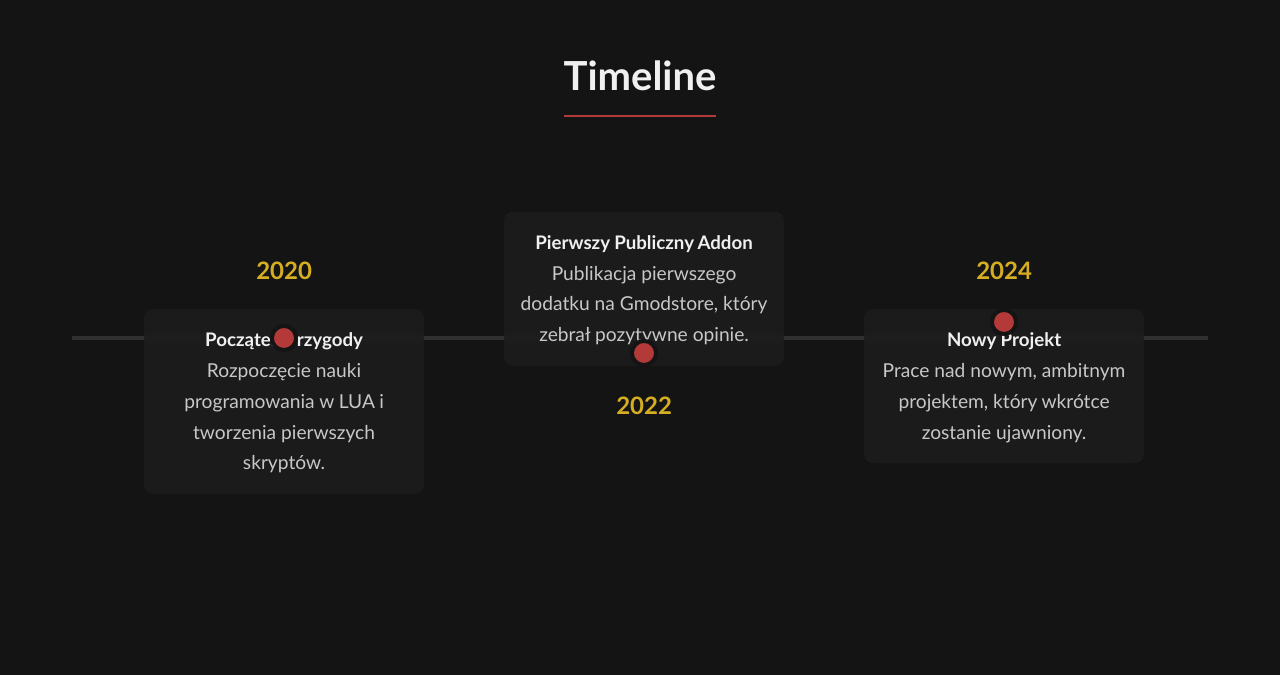
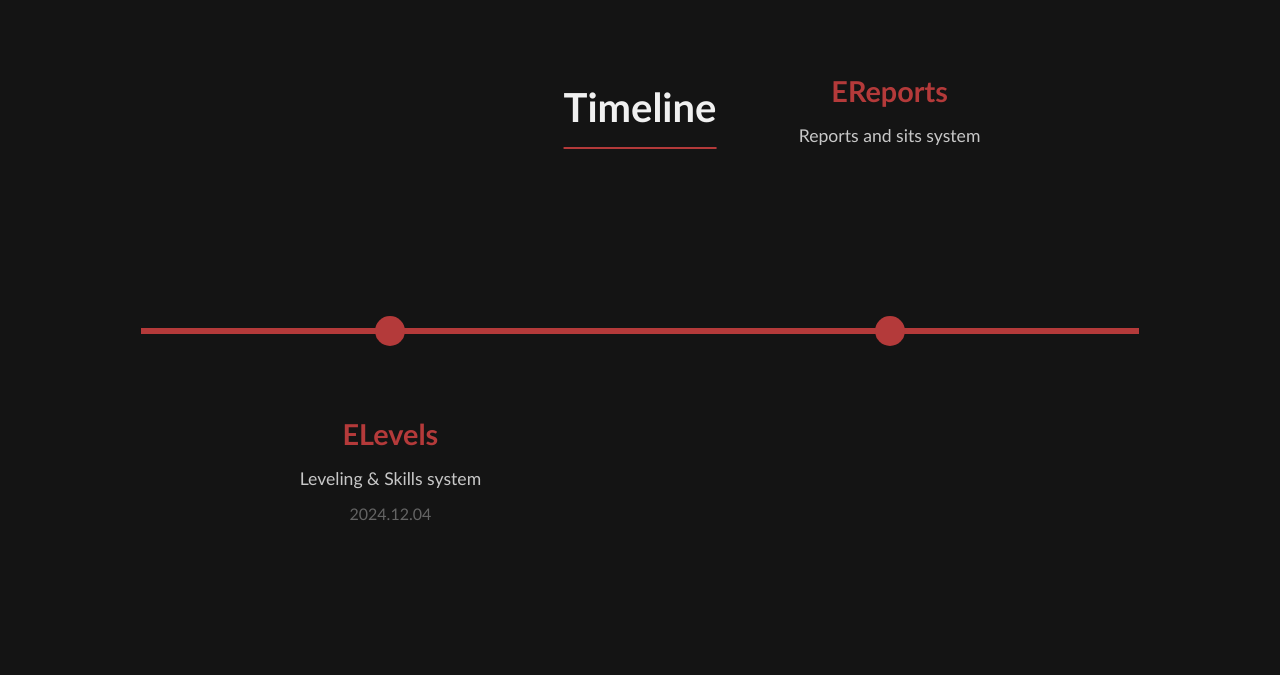
Before and after one commit to CiubiQ/eve-website, a plain HTML site: page index.html in a window 1280 px wide. Shown: the part 1445-2120 px from the top of the page. Drawn offline with nearby package versions, Linux system fonts and the light colour scheme; animation ran at ten frames a second.

Commit message:
Implement timeline section with interactive tooltips

```diff
--- a/index.html
+++ b/index.html
@@ -36,35 +36,40 @@
         </section>
 
         <!-- NOWA SEKCJA: Timeline -->
-        <section id="timeline">
-            <h2 data-translate-key="timelineTitle">Timeline</h2>
-                    <div class="timeline-container">
-        <!-- Event 1 -->
+<section id="timeline">
+    <h2 data-translate-key="timelineTitle">Oś czasu</h2>
+    <div class="timeline-container">
+        <!-- Linia osi czasu -->
+        <div class="timeline-line"></div>
+
+        <!-- Wydarzenie 1: ELevels -->
         <div class="timeline-item">
-            <div class="timeline-date">2020</div>
-            <div class="timeline-content">
-                <h3 data-translate-key="timeline1Title">Początek Przygody</h3>
-                <p data-translate-key="timeline1Desc">Rozpoczęcie nauki programowania w LUA i tworzenia pierwszych skryptów.</p>
+            <div class="timeline-dot"></div>
+            <div class="timeline-content position-bottom">
+                <h3 data-translate-key="timelineEvent1Title">ELevels</h3>
+                <p data-translate-key="timelineEvent1Desc">Leveling & Skills system</p>
+                <div class="timeline-date" data-translate-key="timelineEvent1Date">2024.12.04</div>
+                <!-- ZMIANA: Dodajemy ukryty opis (tooltip) -->
+                <div class="timeline-tooltip" data-translate-key="timelineTooltip1">
+                    System dodaje mechanikę poziomów i umiejętności, nagradzając graczy za aktywność na serwerze.
+                </div>
             </div>
         </div>
-        <!-- Event 2 -->
+
+        <!-- Wydarzenie 2: EReports -->
         <div class="timeline-item">
-            <div class="timeline-date">2022</div>
-            <div class="timeline-content">
-                <h3 data-translate-key="timeline2Title">Pierwszy Publiczny Addon</h3>
-                <p data-translate-key="timeline2Desc">Publikacja pierwszego dodatku na Gmodstore, który zebrał pozytywne opinie.</p>
+            <div class="timeline-dot"></div>
+            <div class="timeline-content position-top">
+                <h3 data-translate-key="timelineEvent2Title">EReports</h3>
+                <p data-translate-key="timelineEvent2Desc">Reports and sits system</p>
+                <!-- ZMIANA: Dodajemy ukryty opis (tooltip) -->
+                <div class="timeline-tooltip" data-translate-key="timelineTooltip2">
+                    Narzędzie upraszczające system raportów i zgłoszeń, kluczowe dla sprawnej administracji serwerem.
+                </div>
             </div>
         </div>
-        <!-- Event 3 -->
-        <div class="timeline-item">
-            <div class="timeline-date">2024</div>
-            <div class="timeline-content">
-                <h3 data-translate-key="timeline3Title">Nowy Projekt</h3>
-                <p data-translate-key="timeline3Desc">Prace nad nowym, ambitnym projektem, który wkrótce zostanie ujawniony.</p>
-                    </div>
-                </div>
-            </div>
-        </section>
+    </div>
+</section>
 
         <section id="projects">
             <h2 data-translate-key="productsTitle">Moje Produkty</h2>
--- a/style.css
+++ b/style.css
@@ -176,45 +176,55 @@ header nav a {
 header nav a:hover {
     color: var(--primary);
 }
+/* ======================================================= */
+/* =========== NOWE STYLE DLA OSI CZASU (TIMELINE) =========== */
+/* ======================================================= */
+
+/* ======================================================= */
+/* ====== ULEPSZONE STYLE DLA OSI CZASU (TIMELINE) ====== */
+/* ======================================================= */
+
 #timeline {
-    min-height: auto; /* Nie musi zajmować całego ekranu */
-    padding-bottom: 10vh;
-    max-width: 1200px; /* Dajemy więcej miejsca na oś czasu */
+    position: relative; /* Potrzebne do pozycjonowania tytułu */
+    display: flex;
+    flex-direction: column;
+    justify-content: center;
+    min-height: 80vh;
+    width: 100%;
+    max-width: 100%;
+    padding: 6rem 0; /* Zwiększamy padding, żeby zrobić miejsce na tytuł */
+    overflow: hidden;
+}
+
+/* ZMIANA: Pozycjonujemy tytuł "Oś czasu" wyżej */
+#timeline h2 {
+    position: absolute;
+    top: 4rem; /* Odsuwamy od górnej krawędzi sekcji */
+    left: 50%;
+    transform: translateX(-50%);
+    font-size: 2.5rem;
+    padding-bottom: 0.5rem;
+    border-bottom: 2px solid var(--primary);
 }
 
 .timeline-container {
-    width: 100%;
+    width: 80%;
+    max-width: 1000px;
+    margin: 0 auto;
     position: relative;
     display: flex;
-    align-items: flex-start;
-    overflow-x: auto; /* Umożliwia przewijanie w poziomie */
-    padding: 3rem 2rem;
-    /* Stylizacja paska przewijania dla Firefox */
-    scrollbar-color: var(--scroller) var(--header);
+    justify-content: space-around;
 }
 
-/* Stylizacja paska przewijania dla Chrome/Safari */
-.timeline-container::-webkit-scrollbar {
-    height: 8px;
-}
-.timeline-container::-webkit-scrollbar-track {
-    background: var(--header);
-}
-.timeline-container::-webkit-scrollbar-thumb {
-    background-color: var(--scroller);
-    border-radius: 4px;
-}
-
-/* Linia osi czasu */
-.timeline-container::before {
-    content: '';
+.timeline-line {
     position: absolute;
     top: 50%;
     left: 0;
     width: 100%;
-    height: 4px;
-    background-color: var(--scroller);
+    height: 6px;
+    background-color: var(--primary);
     transform: translateY(-50%);
+    z-index: 1;
 }
 
 .timeline-item {
@@ -222,50 +232,86 @@ header nav a:hover {
     display: flex;
     flex-direction: column;
     align-items: center;
-    min-width: 280px;
-    margin: 0 40px;
+    cursor: pointer; /* Zmieniamy kursor, żeby sugerować interakcję */
 }
 
-/* Kropka na osi czasu */
-.timeline-item::before {
-    content: '';
+.timeline-dot {
     position: absolute;
     top: 50%;
     left: 50%;
-    transform: translate(-50%, -50%);
-    width: 20px;
-    height: 20px;
+    width: 30px;
+    height: 30px;
     background-color: var(--primary);
     border-radius: 50%;
-    border: 4px solid var(--background);
-    z-index: 1;
+    transform: translate(-50%, -50%);
+    z-index: 2;
+    transition: transform 0.3s ease;
 }
 
-/* Naprzemienne ułożenie (góra/dół) */
-.timeline-item:nth-child(odd) {
-    padding-top: 50px;
-}
-.timeline-item:nth-child(even) {
-    padding-bottom: 50px;
-    margin-top: auto;
-}
-.timeline-item:nth-child(even) .timeline-date {
-    order: 2;
-}
-.timeline-item:nth-child(even) .timeline-content {
-    order: 1;
+.timeline-item:hover .timeline-dot {
+    transform: translate(-50%, -50%) scale(1.2);
 }
 
 .timeline-content {
-    background-color: rgba(30, 30, 30, 0.75);
-    backdrop-filter: blur(5px);
-    padding: 1rem;
-    border-radius: 8px;
+    position: absolute;
+    width: 280px; /* Trochę więcej miejsca na opis */
     text-align: center;
+    z-index: 3;
+    transition: transform 0.3s ease;
 }
-.timeline-date {
-    font-size: 1.5rem;
+
+.timeline-content.position-top {
+    bottom: 80px;
+    left: 50%;
+    transform: translateX(-50%);
+}
+
+.timeline-content.position-bottom {
+    top: 80px;
+    left: 50%;
+    transform: translateX(-50%);
+}
+
+.timeline-content h3 { font-size: 1.8rem; color: var(--primary); }
+.timeline-content p { font-size: 1.1rem; color: var(--secondary-text); margin: 0.5rem 0; }
+.timeline-content .timeline-date { font-size: 1rem; color: var(--disabled-text); margin-top: 0.5rem; }
+
+/* ZMIANA: Style dla ukrytego opisu (toolipa) */
+.timeline-tooltip {
+    /* Domyślnie ukryty */
+    opacity: 0;
+    visibility: hidden;
+    transform: translateY(10px);
+    transition: opacity 0.3s ease, visibility 0.3s ease, transform 0.3s ease;
+
+    /* Wygląd */
+    margin-top: 1rem;
+    padding: 0.75rem;
+    font-size: 0.9rem;
+    line-height: 1.4;
+    color: var(--secondary-text);
+    background-color: var(--header);
+    border-radius: 5px;
+}
+
+/* Pokazuje tooltip po najechaniu na CAŁY element .timeline-item */
+.timeline-item:hover .timeline-tooltip {
+    opacity: 1;
+    visibility: visible;
+    transform: translateY(0);
+}
+.product-stats {
+    display: flex;
+    justify-content: space-around;
+    gap: 1rem;
+    margin: 1rem 0;
+    padding: 0.75rem;
+    background-color: rgba(0, 0, 0, 0.2);
+    border-radius: 5px;
+}
+
+.stat-item {
+    color: var(--secondary-text);
     font-weight: bold;
-    color: var(--gold);
-    padding: 20px 0;
+    font-size: 1.1rem;
 }
```
